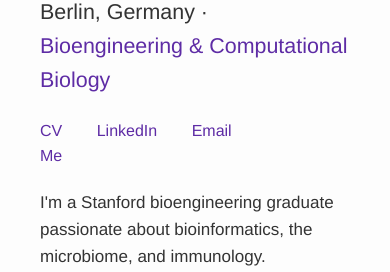
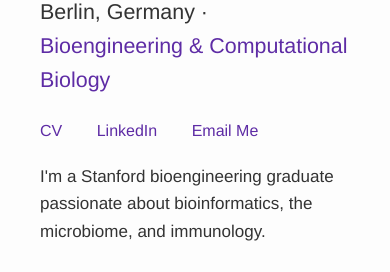
Before and after one commit to ariannaaalami/ariannaaalami.github.io, a plain HTML site: page index.html in a window 390 px wide. Shown: the part 227-499 px from the top of the page. Drawn offline with Linux system fonts and the light colour scheme; a web font is replaced by a local one.

Commit message:
Update index.html

```diff
--- a/index.html
+++ b/index.html
@@ -24,6 +24,7 @@
             body {
                 margin-left: 0px;
                 margin-right: 0px;
+                margin-top; 50px;
           }
         }
         h1 {
@@ -59,6 +60,9 @@
             color: #5e2ca5;
             margin-right: 30px; /* spacing between links */
             font-weight: 200;
+        }
+        .links a:last-child {
+            margin-right: 0px;
         }
         a {
             text-decoration: none;
```
